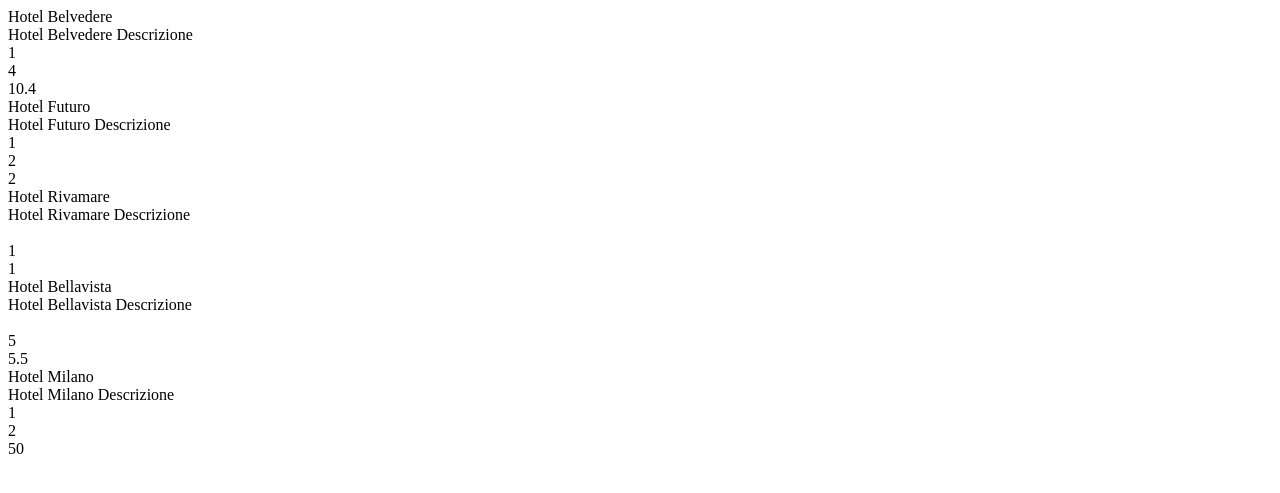
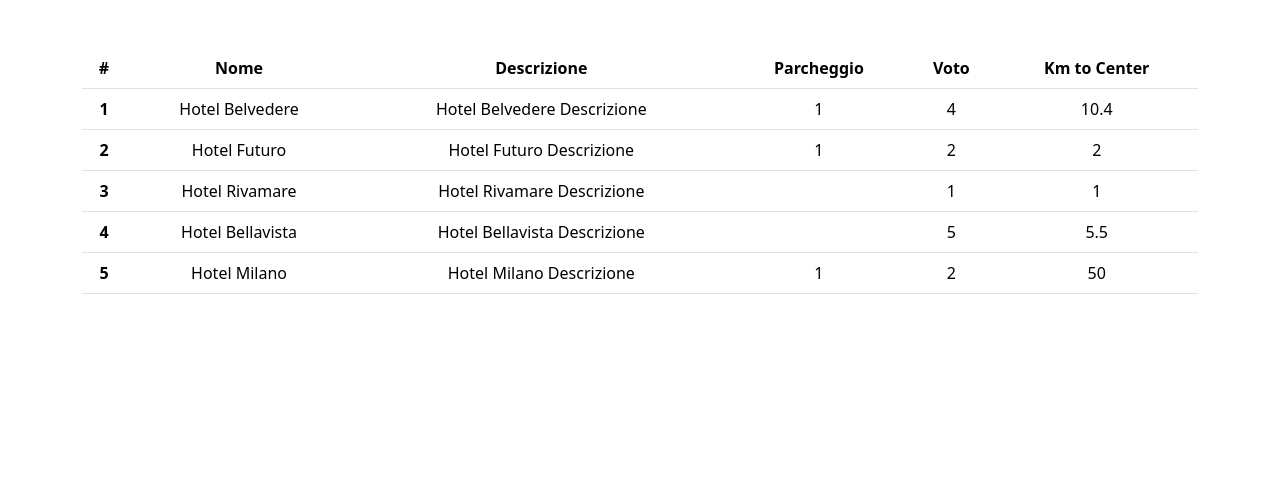
Before and after one commit to MassimoRomano/php-hotel, a PHP site: page / in a window 1280 px wide. Shown: the top 493 px of the page. Run offline with PHP 8.4, Linux system fonts and the light colour scheme.

Commit message:
fix foreach index

```diff
--- a/index.php
+++ b/index.php
@@ -41,9 +41,9 @@
     ];
 
 
-    foreach($hotels as $hotel){
+    /* foreach($hotels as $hotel){
         echo $hotel['name'].'<br> '.$hotel['description'].'<br> '.$hotel['parking'].'<br> '.$hotel['vote'].'<br> '.$hotel['distance_to_center'].'<br>';
-    }
+    } */
 
 ?>
 
@@ -52,9 +52,38 @@
 <head>
     <meta charset="UTF-8">
     <meta name="viewport" content="width=device-width, initial-scale=1.0">
-    <title>Document</title>
+    <title>Php-Hotel</title>
+    <link href="https://cdn.jsdelivr.net/npm/bootstrap@5.3.3/dist/css/bootstrap.min.css" rel="stylesheet" integrity="sha384-QWTKZyjpPEjISv5WaRU9OFeRpok6YctnYmDr5pNlyT2bRjXh0JMhjY6hW+ALEwIH" crossorigin="anonymous">
 </head>
 <body>
+<div class="container my-5">
+    <table class="table">
+        <thead>
+            <tr class="text-center">
+                <th scope="col">#</th>
+                <th scope="col">Nome</th>
+                <th scope="col">Descrizione</th>
+                <th scope="col">Parcheggio</th>
+                <th scope="col">Voto</th>
+                <th scope="col">Km to Center</th>
+            </tr>
+        </thead>
+        <tbody>
+            <?php foreach($hotels as $index => $hotel) : ?>
+                <tr class="text-center">
+                    <th scope="row"><?php echo $index + 1; ?></th>
+                    <td><?php echo $hotel['name']; ?></td>
+                    <td><?php echo $hotel['description']; ?></td>
+                    <td><?php echo $hotel['parking']; ?></td>
+                    <td><?php echo $hotel['vote']; ?></td>
+                    <td><?php echo $hotel['distance_to_center']; ?></td>
+                </tr>
+            <?php endforeach; ?>
+        </tbody>
+    </table>
+</div>
+
+
 
 </body>
 </html>
```
